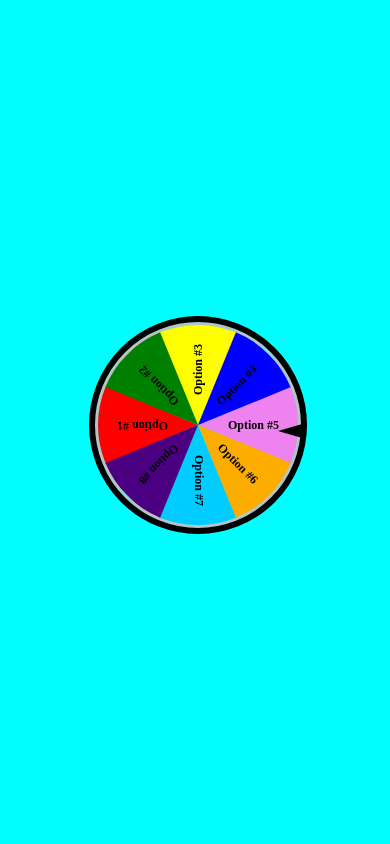
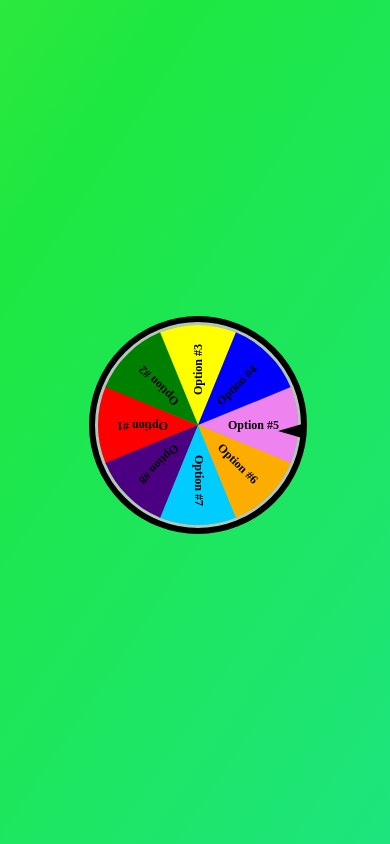
Before and after one commit to KostasKilda/KostasKilda.github.io, a plain HTML site: page index.html in a window 390 px wide. Drawn offline with Linux system fonts and the light colour scheme.

Commit message:
Added additional media queries and mobile animation

```diff
--- a/style.css
+++ b/style.css
@@ -1,7 +1,6 @@
 body{
 	margin:0;
 	padding:0;
-	background-color: #34495e;
 	display:flex;
 	align-items:center;
 	justify-content: center;
@@ -244,11 +243,7 @@ b{
 	}
 }
 
-@media only screen and (max-width: 590px) {
-	body {
-		background: aqua;
-	}
-
+@media only screen and (max-width: 590px), (max-height: 580px) {
 	b{
 		font-size: 12;
 		font-weight: 600;
```
